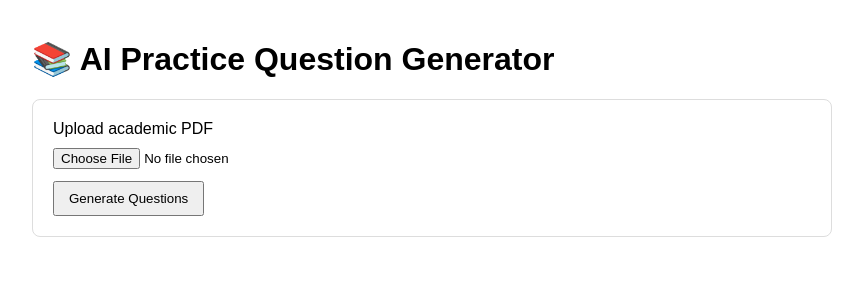
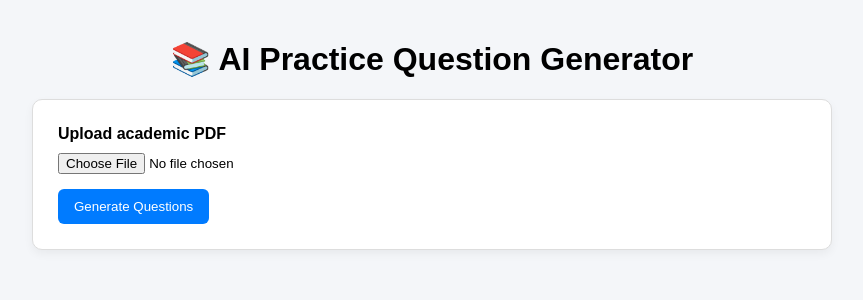
Before and after one commit to Pavi2007/pdf_qa_generator, a Flask app: page / in a window 1280 px wide. Shown: the top 300 px of the page, without its empty margins (208-1071 px from the left). Run offline with Flask 3, Linux system fonts and the light colour scheme.

Commit message:
Improved Version (With Error Handling + Validation)

```diff
--- a/templates/index.html
+++ b/templates/index.html
@@ -4,21 +4,112 @@
   <meta charset="utf-8">
   <meta name="viewport" content="width=device-width, initial-scale=1">
   <title>AI Practice Question Generator</title>
+
   <style>
-      body { font-family: Arial, sans-serif; max-width:800px; margin:40px auto; }
-      .card { border:1px solid #ddd; padding:20px; border-radius:8px; }
-      input[type=file] { display:block; margin-top:10px; }
-      button { margin-top:12px; padding:8px 14px; }
+    body {
+      font-family: Arial, sans-serif;
+      max-width: 800px;
+      margin: 40px auto;
+      background-color: #f4f6f9;
+    }
+
+    h1 {
+      text-align: center;
+    }
+
+    .card {
+      border: 1px solid #ddd;
+      padding: 25px;
+      border-radius: 10px;
+      background: white;
+      box-shadow: 0 4px 10px rgba(0,0,0,0.05);
+    }
+
+    input[type=file] {
+      display: block;
+      margin-top: 10px;
+    }
+
+    button {
+      margin-top: 15px;
+      padding: 10px 16px;
+      background-color: #007bff;
+      color: white;
+      border: none;
+      border-radius: 6px;
+      cursor: pointer;
+    }
+
+    button:hover {
+      background-color: #0056b3;
+    }
+
+    .error {
+      color: red;
+      margin-top: 10px;
+      font-size: 14px;
+    }
+
+    .success {
+      color: green;
+      margin-top: 10px;
+      font-size: 14px;
+    }
   </style>
 </head>
+
 <body>
+
 <h1>📚 AI Practice Question Generator</h1>
+
 <div class="card">
-      <form action="/generate" method="post" enctype="multipart/form-data">
-        <label for="pdf">Upload academic PDF</label>
+  <form id="uploadForm" action="/generate" method="post" enctype="multipart/form-data">
+
+    <label for="pdf"><strong>Upload academic PDF</strong></label>
     <input type="file" id="pdf" name="pdf" accept="application/pdf" required />
+
     <button type="submit">Generate Questions</button>
+
+    <div id="message"></div>
+
   </form>
 </div>
+
+<script>
+  const form = document.getElementById("uploadForm");
+  const pdfInput = document.getElementById("pdf");
+  const messageDiv = document.getElementById("message");
+
+  form.addEventListener("submit", function(event) {
+
+    messageDiv.innerHTML = ""; // Clear previous messages
+
+    const file = pdfInput.files[0];
+
+    if (!file) {
+      event.preventDefault();
+      messageDiv.innerHTML = "<div class='error'>⚠ Please select a PDF file.</div>";
+      return;
+    }
+
+    // File type validation
+    if (file.type !== "application/pdf") {
+      event.preventDefault();
+      messageDiv.innerHTML = "<div class='error'>❌ Only PDF files are allowed.</div>";
+      return;
+    }
+
+    // File size validation (max 10MB)
+    if (file.size > 10 * 1024 * 1024) {
+      event.preventDefault();
+      messageDiv.innerHTML = "<div class='error'>❌ File size must be less than 10MB.</div>";
+      return;
+    }
+
+    // If all validations pass
+    messageDiv.innerHTML = "<div class='success'>⏳ Generating questions... Please wait.</div>";
+  });
+</script>
+
 </body>
 </html>
```
Lines whose indentation alone changed are shown as unchanged.
